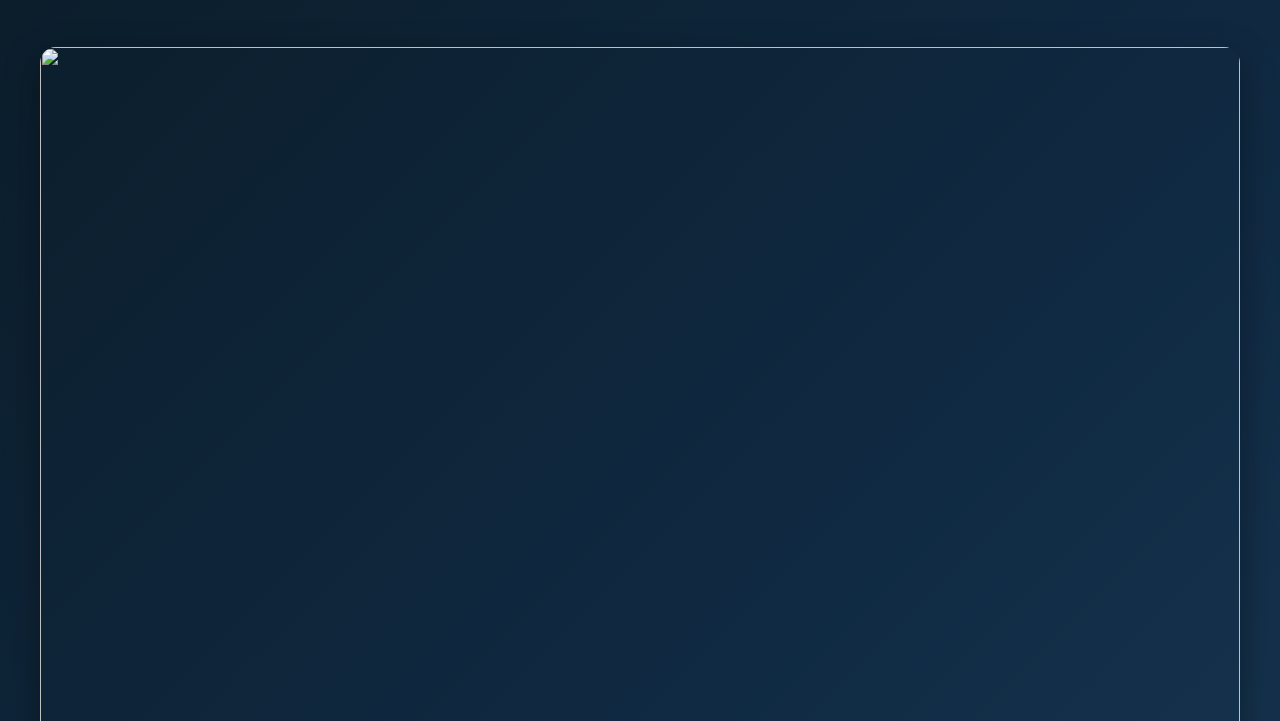
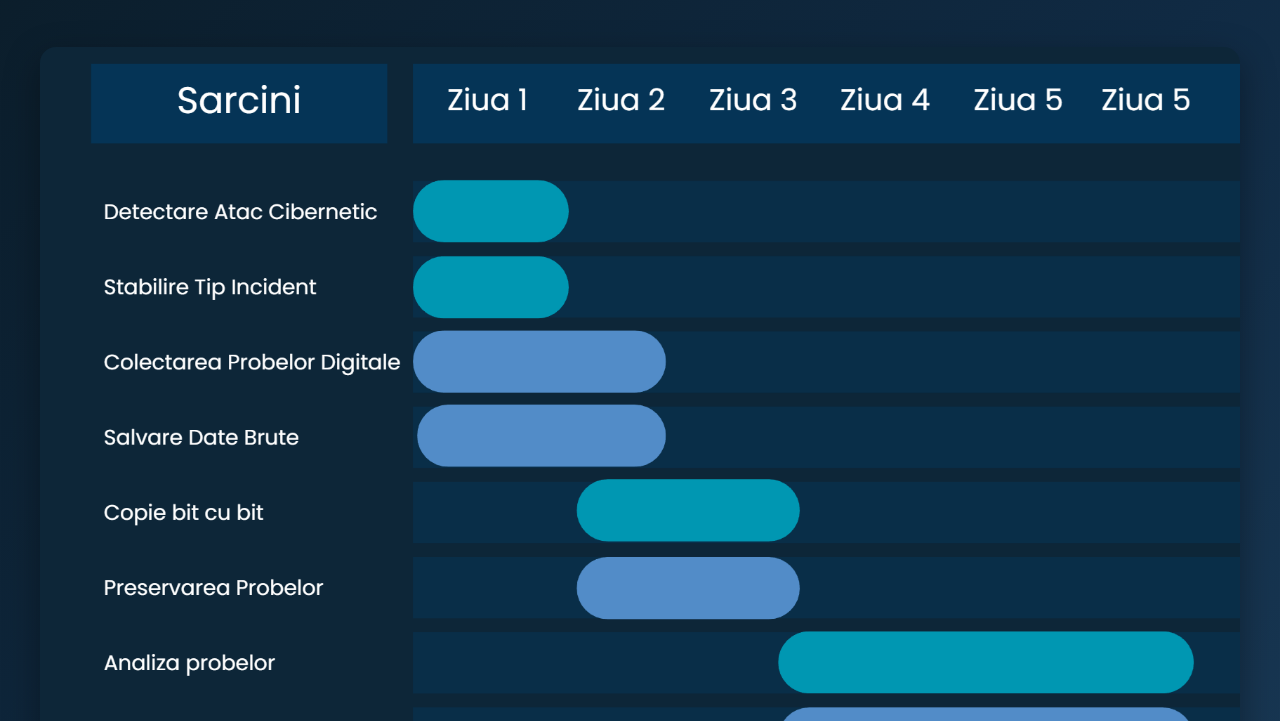
Before and after one commit to ioana100/Site-Juridic, a plain HTML site: page grafice.html in a window 1280 px wide. Shown: the part 79-800 px from the top of the page. Drawn offline with Linux system fonts and the light colour scheme.

Commit message:
Update grafice.html

```diff
--- a/grafice.html
+++ b/grafice.html
@@ -1,7 +1,7 @@
 <h1>Gantt - Timeline investigatie</h1>
 <link rel="stylesheet" href="style.css">
 
-<img src="images/ganttchart.png" width="1200">
+<img src="ganttchart.png" width="1200">
 
 <h1>Kanban - Progres Proiect</h1>
 
```
